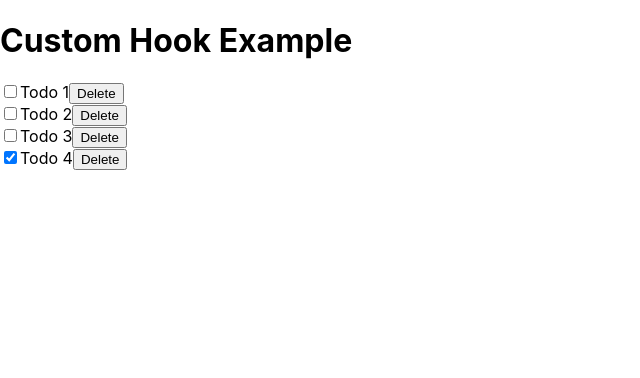
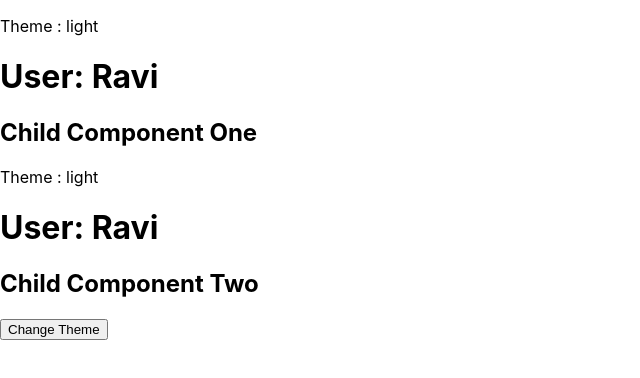
Before and after one commit to gosnippets/reactdemo, a React (Create React App) app: page / in a window 1280 px wide. Shown: the top 378 px of the page, without its empty margins (0-640 px from the left). Built offline with nearby package versions, Linux system fonts and the light colour scheme.

Commit message:
useContext

```diff
--- a/src/ReactHooks/ReactHooks.jsx
+++ b/src/ReactHooks/ReactHooks.jsx
@@ -6,6 +6,7 @@ import UseReducerExample from './UseReducerExample'
 import UseMemoExample from './UseMemoExample'
 import UseCallbackExample from './UseCallbackExample'
 import UseCustomHookExample from './UseCustomHookExample'
+import UseContextExample from './UseContextExample'
 
 export default function ReactHooks() {
   return (
@@ -16,7 +17,8 @@ export default function ReactHooks() {
       {/* <UseReducerExample/> */}
       {/* <UseMemoExample/> */}
       {/* <UseCallbackExample/> */}
-      <UseCustomHookExample />
+      <UseContextExample />
+      {/* <UseCustomHookExample /> */}
     </>
   )
 }
--- /dev/null
+++ b/src/ReactHooks/UseContextExample.jsx
@@ -0,0 +1,41 @@
+import React, { createContext, useContext, useState } from 'react'
+
+const UserContext = createContext()
+const initialUser = { name: "Ravi", isLoggedIn: true, theme: "light" }
+
+export default function UseContextExample() {
+    const [user, setUser] = useState(initialUser);
+
+    const changeThemeHandler = () => {
+        setUser({ ...user, theme: user.theme === 'light' ? 'dark' : 'light' })
+    }
+
+    return (
+        <UserContext.Provider value={user}>
+            <ChildComponentOne />
+            <button onClick={changeThemeHandler}>Change Theme</button>
+        </UserContext.Provider>
+    )
+}
+
+function ChildComponentOne() {
+    const user = useContext(UserContext)
+    console.log("ChildComponentOne", user)
+    return (<>
+        <p>Theme : {user.theme}</p>
+        <h1>User: {user.name}</h1>
+        <h2>Child Component One</h2>
+        {user.isLoggedIn && <ChildComponentTwo />}
+
+    </>)
+}
+
+function ChildComponentTwo() {
+    const user = useContext(UserContext)
+    console.log("ChildComponentTwo", user)
+    return (<>
+        <p>Theme : {user.theme}</p>
+        <h1>User: {user.name}</h1>
+        <h2>Child Component Two</h2>
+    </>)
+}
```
Also changed, not shown: Notes.txt, Topics.txt.
